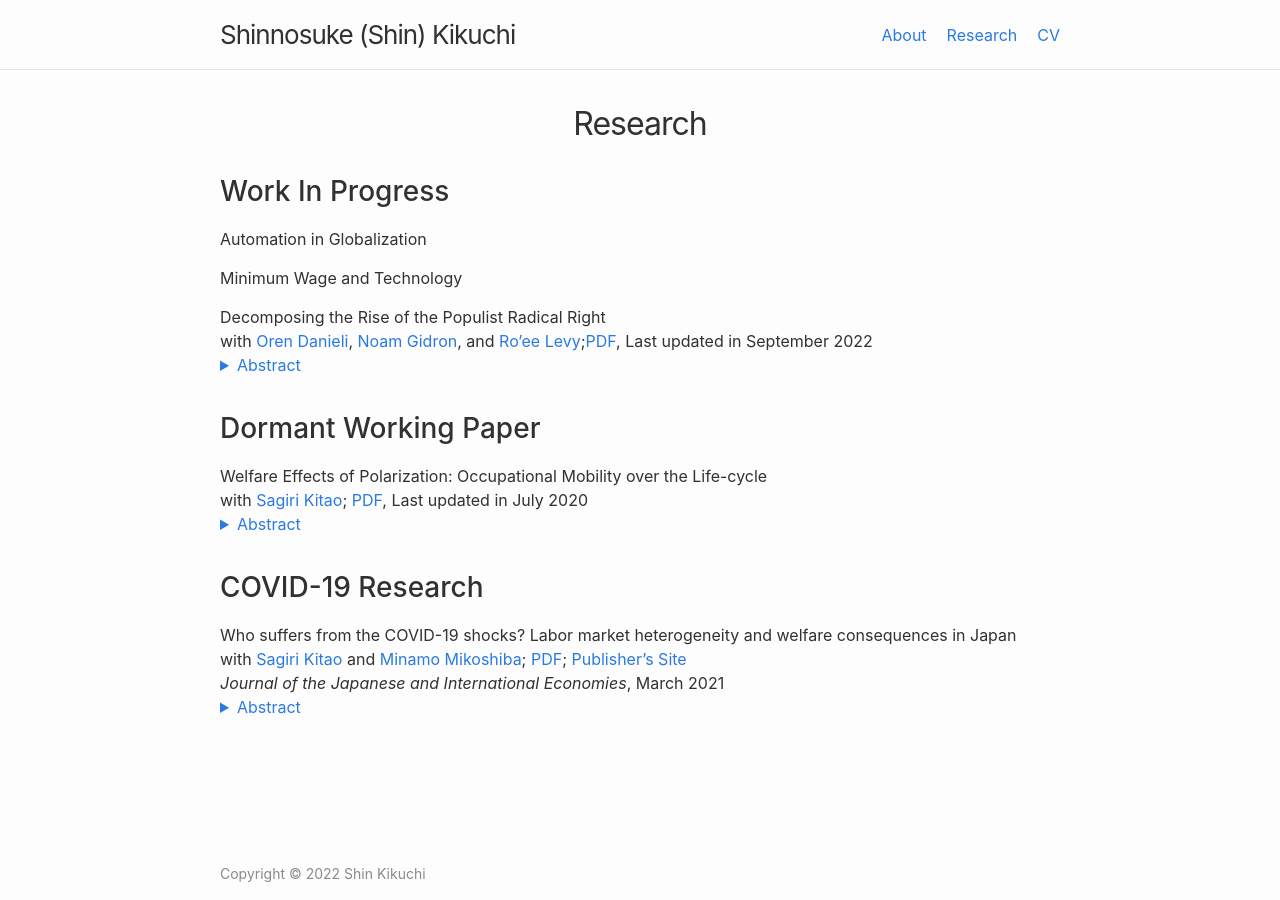
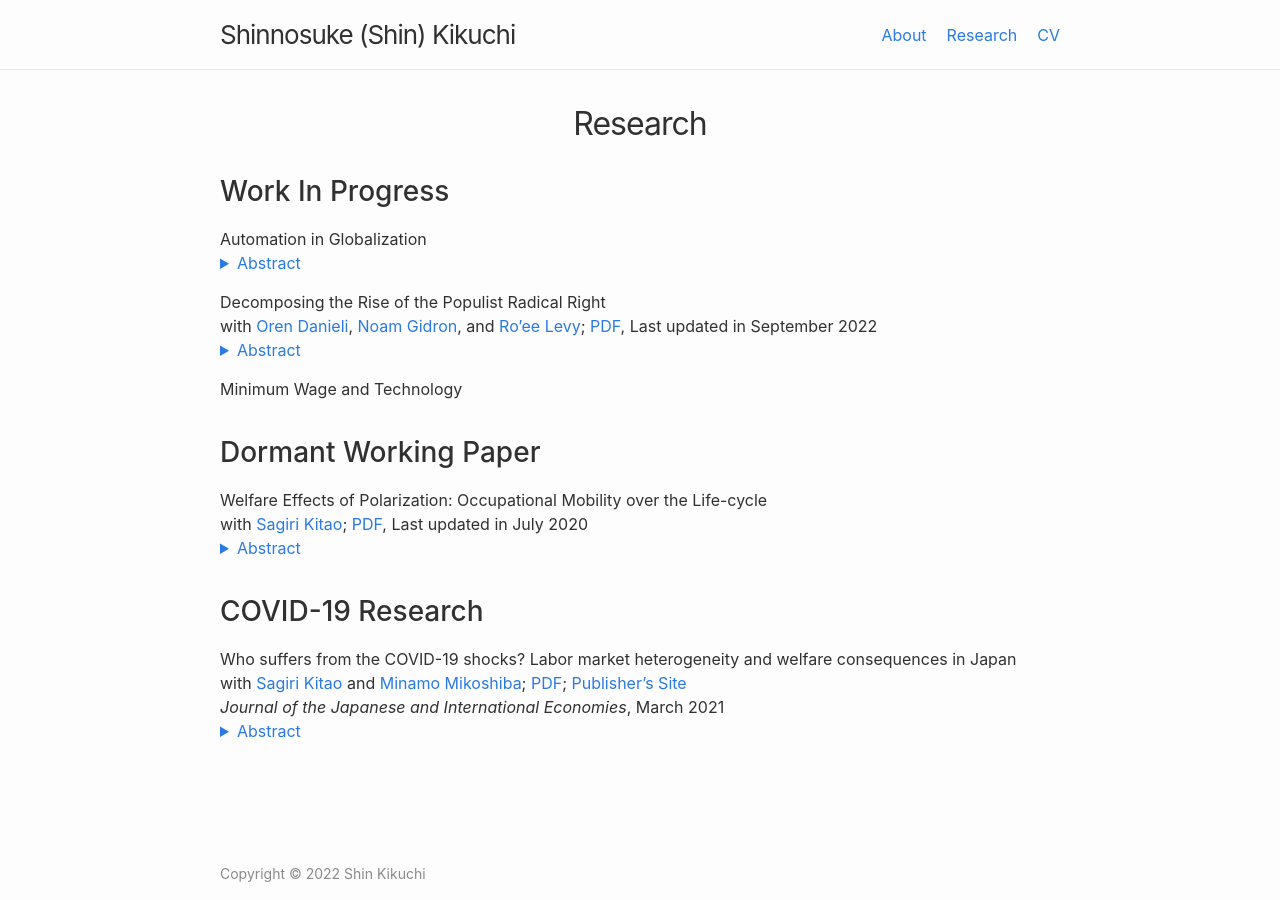
Before and after one commit to shinnkikuchi/shinnkikuchi.github.io, a Jekyll site: the page built from research.md, in a window 1280 px wide. Built offline with Jekyll 4.4.1, drawn with Linux system fonts in a browser that asks for light colours.

Commit message:
abstract

```diff
--- a/research.md
+++ b/research.md
@@ -7,17 +7,24 @@
 ## Work In Progress
 
 Automation in Globalization<br>
+<details style="margin-bottom: 15px; margin-top: -15px">
+	<summary style="color: #2a7ae2">Abstract</summary>
 
-Minimum Wage and Technology<br>
+	I study how automation affects comparative advantage. In the past centuries, the initial stages of economic development featured comparative advantage in low-skill-intensive sectors due to low-skill-labor abundance, as predicted by the Heckscher-Ohlin Theorem. I show, however, that this relationship has weakened—or even reversed—in the 21st century. This decoupling/reversal occurs because automation provides developed countries with endogenous comparative advantage in low-skill-intensive sectors. My counterfactual analysis shows that recent developing countries would have specialized in low-skill intensive sectors and enjoyed more gains from trade, as East Asian countries did, without automation in developed countries.
+
+</details>
+
 
 Decomposing the Rise of the Populist Radical Right<br>
-with <a href="https://www.orendanieli.com/home" target="_blank">Oren Danieli</a>, <a href="https://scholar.harvard.edu/gidron/home" target="_blank">Noam Gidron</a>, and <a href="https://www.roeelevy.com/" target="_blank">Ro'ee Levy</a>;<a href="/files/research/DGKL-Populism.pdf" target="_blank">PDF</a>, Last updated in September 2022<br>
+with <a href="https://www.orendanieli.com/home" target="_blank">Oren Danieli</a>, <a href="https://scholar.harvard.edu/gidron/home" target="_blank">Noam Gidron</a>, and <a href="https://www.roeelevy.com/" target="_blank">Ro'ee Levy</a>; <a href="/files/research/DGKL-Populism.pdf" target="_blank">PDF</a>, Last updated in September 2022<br>
 <details style="margin-bottom: 15px; margin-top: -15px">
 	<summary style="color: #2a7ae2">Abstract</summary>
 
 	Support for populist radical right parties in Europe has dramatically increased in the twenty-first century. We decompose the rise of the populist radical right between 2005-2020 into four components: changes in party positions, changes in voter characteristics (demographics and opinions), changes in voters' priorities, and a residual. We merge data on party positions from the Comparative Manifesto Project with data on voter characteristics from the Integrated Value Survey. Using a probabilistic voting model, we estimate voting priorities: the parameters of the utility function, which determine the weights voters place on different party positions, given their characteristics. We find that shifts in party positions and changes in voter characteristics explain only a negligible part of the rise of the populist radical right. Instead, the main driver behind the success of populist radical right parties lies in voters' changing priorities: voters---mainly older, non-unionized low-educated males---increasingly place a higher priority on cultural issues compared to economic issues. This allows populist radical right parties to tap into a preexisting reservoir of culturally conservative voters.
 
 </details>
+
+Minimum Wage and Technology<br>
 
 ## Dormant Working Paper
 
```
Also changed, not shown: index.md (+1 -1 lines).
